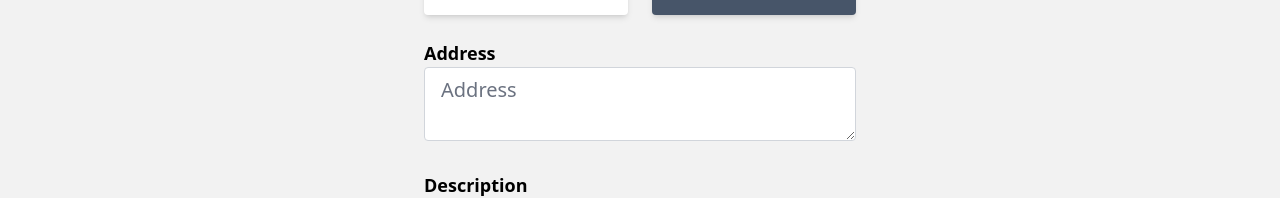
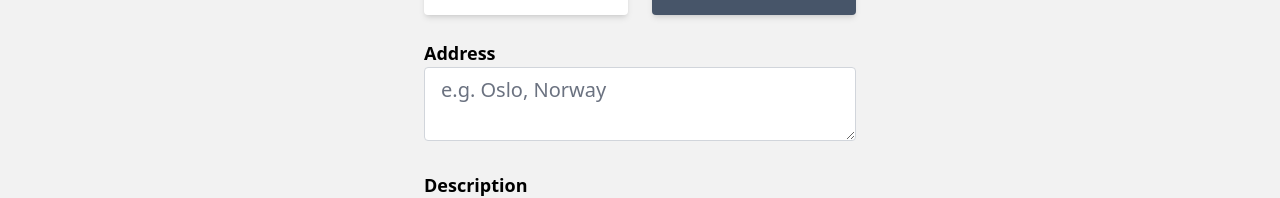
Before and after one commit to shanedle/realestate, a React (Create React App) app: page /create-listing in a window 1280 px wide. Shown: the part 577-775 px from the top of the page. Built offline with nearby package versions, Linux system fonts and the light colour scheme; no server answers; sample sign-in values are in the browser's storage.

Commit message:
:children_crossing: improved ux by a bit

```diff
--- a/src/pages/CreateListing/CreateListing.jsx
+++ b/src/pages/CreateListing/CreateListing.jsx
@@ -314,7 +314,7 @@ export default function CreateListing() {
           id="address"
           value={address}
           onChange={handleChange}
-          placeholder="Address"
+          placeholder="e.g. Oslo, Norway"
           required
           className="global-input mb-6"
         />
--- a/src/pages/EditListing/EditListing.jsx
+++ b/src/pages/EditListing/EditListing.jsx
@@ -346,7 +346,7 @@ export default function CreateListing() {
           id="address"
           value={address}
           onChange={handleChange}
-          placeholder="Address"
+          placeholder="e.g. Oslo, Norway"
           required
           className="global-input mb-6"
         />
```
